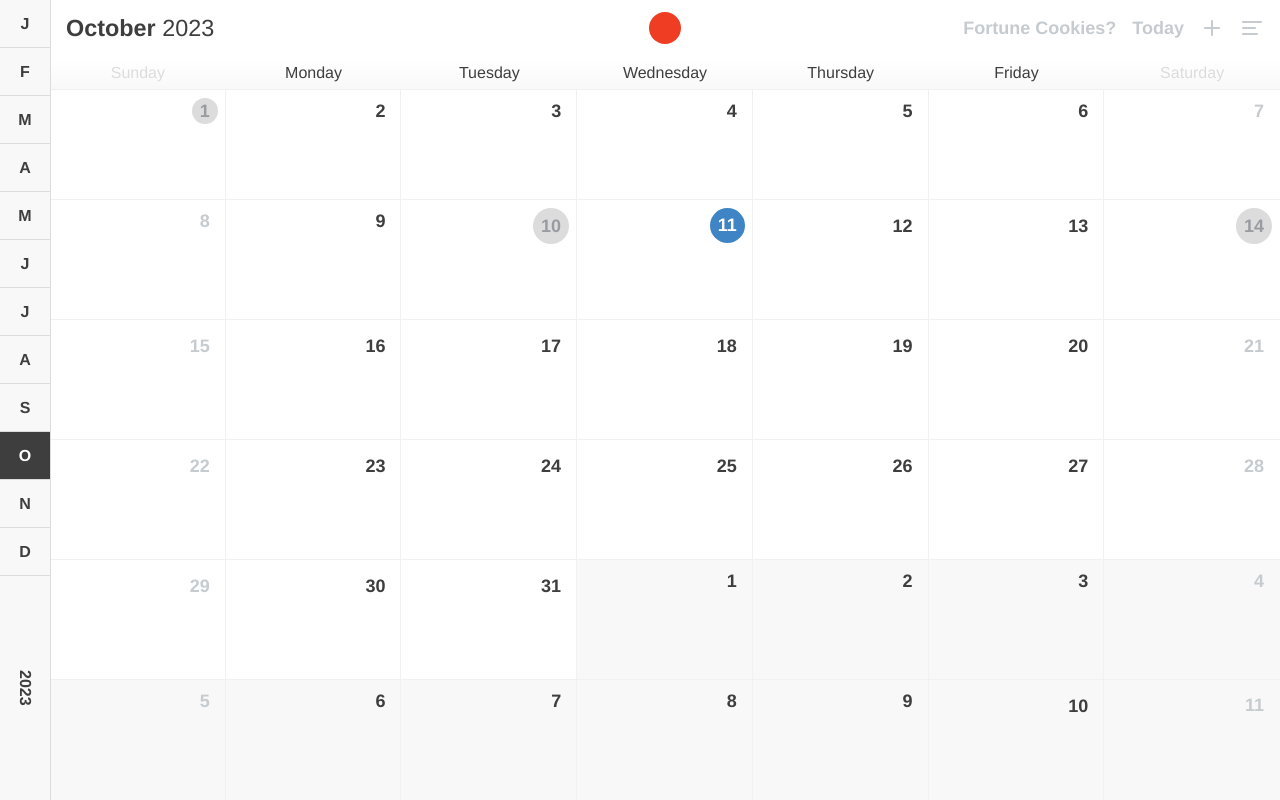
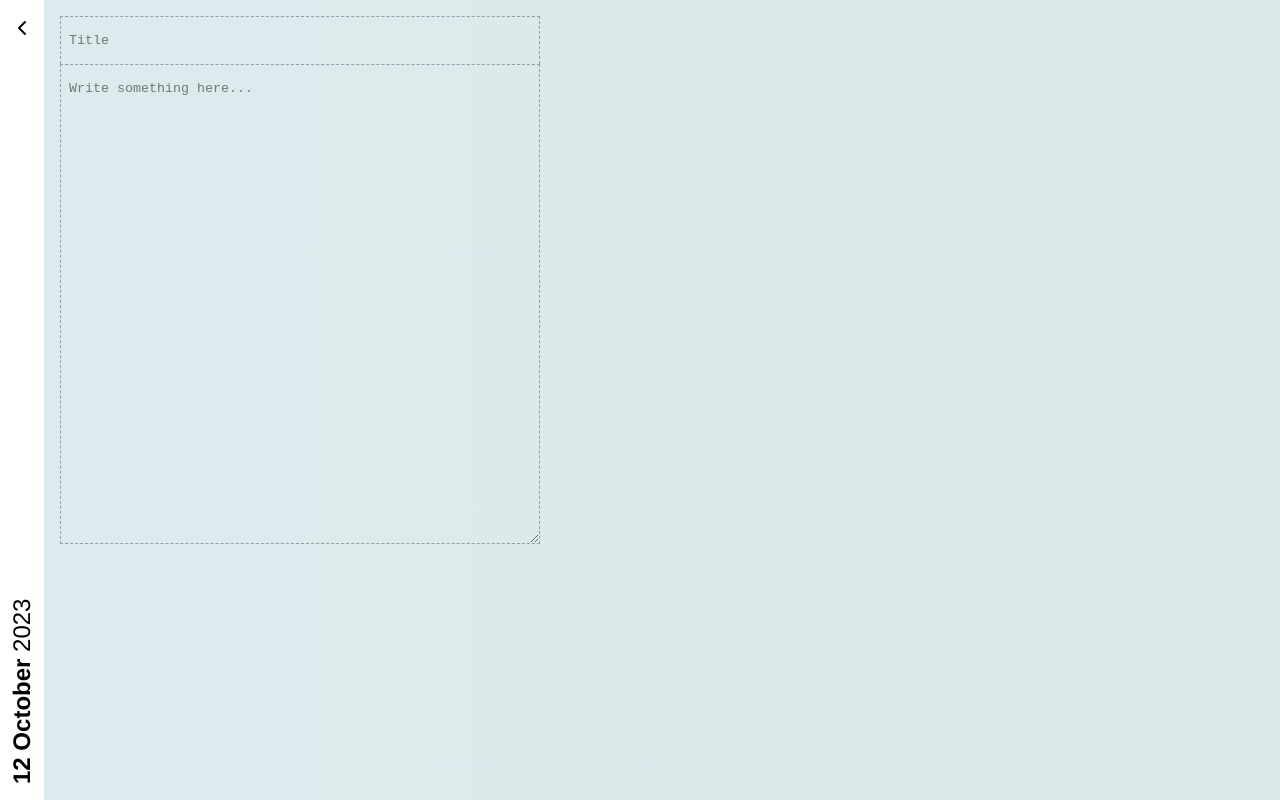
Before and after one commit to skatingincentralpark/machen-v2, a Next.js app: page / in a window 1280 px wide. Both pictures are taken after a click on the button "12". Built offline with nearby package versions, Linux system fonts and the light colour scheme.

Commit message:
Add editor

```diff
--- a/src/app/Calendar/DayCell.tsx
+++ b/src/app/Calendar/DayCell.tsx
@@ -1,5 +1,8 @@
 import { styleTokens } from "@/lib/style-tokens";
 import styled from "@emotion/styled";
+import { DialogRoot, DialogTrigger } from "../UI/Dialog";
+import Editor from "./Editor";
+import { useDate } from "@/context/DateContext";
 
 interface Props {
   date: Date;
@@ -21,10 +24,17 @@ export default function DayCell({ date, currentDate, text }: Props) {
     ? "isWeekend"
     : "default";
 
+  const { setCurrentDate } = useDate();
+
   return (
-    <Cell muted={notCurrentMonth}>
-      <DateBadge variant={variant}>{date.getDate()}</DateBadge>
-    </Cell>
+    <DialogRoot>
+      <DialogTrigger asChild>
+        <Cell muted={notCurrentMonth} onClick={() => setCurrentDate(date)}>
+          <DateBadge variant={variant}>{date.getDate()}</DateBadge>
+        </Cell>
+      </DialogTrigger>
+      <Editor />
+    </DialogRoot>
   );
 }
 
@@ -45,6 +55,7 @@ const Cell = styled.button<CellProps>`
   height: fit-content;
   aspect-ratio: 1;
   color: ${styleTokens.color.gray["400"]};
+  transition: padding 0.2s ease-in-out;
 
   ${styleTokens.media.sm} {
     padding: ${styleTokens.space[2]};
@@ -91,6 +102,7 @@ const DateBadge = styled.div<DateBadgeProps>`
   width: 100%;
   font-size: ${styleTokens.size["2xl"]};
   font-weight: normal;
+  transition: font-size 0.2s ease-in-out, background-color 0.2s ease-in-out;
 
   ${styleTokens.media.sm} {
     padding: ${styleTokens.space[2]};
--- a/src/app/Calendar/DayCells.tsx
+++ b/src/app/Calendar/DayCells.tsx
@@ -76,7 +76,6 @@ export default function DayCells() {
 const Cells = styled.div`
   display: grid;
   grid-template-columns: repeat(7, 1fr);
-
   height: initial;
 
   ${styleTokens.media.sm} {
--- /dev/null
+++ b/src/app/Calendar/Editor.tsx
@@ -0,0 +1,119 @@
+import styled from "@emotion/styled";
+import { DialogClose, DialogContent } from "../UI/Dialog";
+import { styleTokens } from "@/lib/style-tokens";
+import { useDate } from "@/context/DateContext";
+import { ChevronRight } from "lucide-react";
+
+export default function Editor() {
+  const { medDateString } = useDate();
+  const dateStringSplit = medDateString.split(" ");
+
+  return (
+    <Content>
+      <Left>
+        <h2>
+          <strong>
+            {dateStringSplit[0]} {dateStringSplit[1]}{" "}
+          </strong>
+          {dateStringSplit[2]}
+        </h2>
+        <DialogClose asChild>
+          <button>
+            <ChevronRight />
+          </button>
+        </DialogClose>
+      </Left>
+      <Main>
+        <Input placeholder="Title"></Input>
+        <TextArea
+          placeholder="Write something here..."
+          name=""
+          id=""
+        ></TextArea>
+      </Main>
+    </Content>
+  );
+}
+
+const Content = styled(DialogContent)`
+  position: absolute;
+  top: 0;
+  left: 0;
+  width: 100%;
+  height: 100%;
+  z-index: 10;
+
+  background: linear-gradient(270deg, #dde3e4, #dcedf0);
+  background-size: 600% 600%;
+
+  animation: AnimationName 30s ease infinite;
+
+  @keyframes AnimationName {
+    0% {
+      background-position: 0% 50%;
+    }
+    50% {
+      background-position: 100% 50%;
+    }
+    100% {
+      background-position: 0% 50%;
+    }
+  }
+
+  display: flex;
+`;
+const Left = styled.div`
+  background-color: ${styleTokens.color.white};
+  writing-mode: vertical-lr;
+  transform: rotate(180deg);
+  padding: ${styleTokens.space[4]} ${styleTokens.space[2]};
+  display: flex;
+  justify-content: space-between;
+  align-items: center;
+
+  & > h2 {
+    font-weight: normal;
+  }
+
+  & > svg {
+    width: 100%;
+  }
+`;
+const Main = styled.div`
+  padding: ${styleTokens.space[4]};
+  display: flex;
+  flex-direction: column;
+  width: 100%;
+`;
+const TextArea = styled.textarea`
+  padding: ${styleTokens.space[4]} ${styleTokens.space[2]};
+  background-color: transparent;
+  border: 1px dashed ${styleTokens.color.slate[300]};
+  max-width: 30rem;
+  width: 100%;
+  height: 100%;
+  font-family: "Courier New", Courier, monospace;
+
+  &:focus {
+    border-color: ${styleTokens.color.gray[400]};
+    outline: none;
+  }
+
+  ${styleTokens.media.sm} {
+    max-height: 30rem;
+  }
+`;
+const Input = styled.input`
+  padding: ${styleTokens.space[4]} ${styleTokens.space[2]};
+  background-color: transparent;
+  border: 1px dashed ${styleTokens.color.slate[300]};
+  border-bottom: none;
+  max-width: 30rem;
+  width: 100%;
+  font-family: "Courier New", Courier, monospace;
+
+  &:focus {
+    border-color: ${styleTokens.color.gray[400]};
+    outline: none;
+  }
+`;
--- a/src/app/Header/index.tsx
+++ b/src/app/Header/index.tsx
@@ -63,6 +63,7 @@ const StyledHeader = styled.header`
   height: fit-content;
   color: ${styleTokens.color.gray["400"]};
   font-weight: bold;
+  border-bottom: 1px solid ${styleTokens.color.gray["300"]};
 
   & > div:first-of-type {
     padding: ${styleTokens.space[3]} ${styleTokens.space[4]};
--- a/src/context/DateContext.tsx
+++ b/src/context/DateContext.tsx
@@ -16,6 +16,7 @@ interface INotesContext {
   setCurrentDate: Dispatch<SetStateAction<Date>>;
   currentlocaleDateString: string;
   shortDateString: string;
+  medDateString: string;
 }
 
 const Context = createContext<INotesContext>({
@@ -23,12 +24,14 @@ const Context = createContext<INotesContext>({
   setCurrentDate: () => {},
   currentlocaleDateString: "",
   shortDateString: "",
+  medDateString: "",
 });
 
 const DateController = ({ children }: { children: ReactNode }) => {
   const [currentDate, setCurrentDate] = useState(new Date());
 
   const shortDateString = format(currentDate, "MMMM yyyy");
+  const medDateString = format(currentDate, "d MMMM yyyy");
   const currentlocaleDateString = currentDate.toLocaleDateString(undefined, {
     dateStyle: "long",
   });
@@ -40,6 +43,7 @@ const DateController = ({ children }: { children: ReactNode }) => {
         setCurrentDate,
         currentlocaleDateString,
         shortDateString,
+        medDateString,
       }}
     >
       {children}
--- a/src/styles/global.css
+++ b/src/styles/global.css
@@ -7,7 +7,7 @@ html {
 body {
   margin: 0;
   height: 100%;
-  /* border: 20px solid gray; */
+  border: 20px solid gray;
 }
 * {
   box-sizing: border-box;
```
